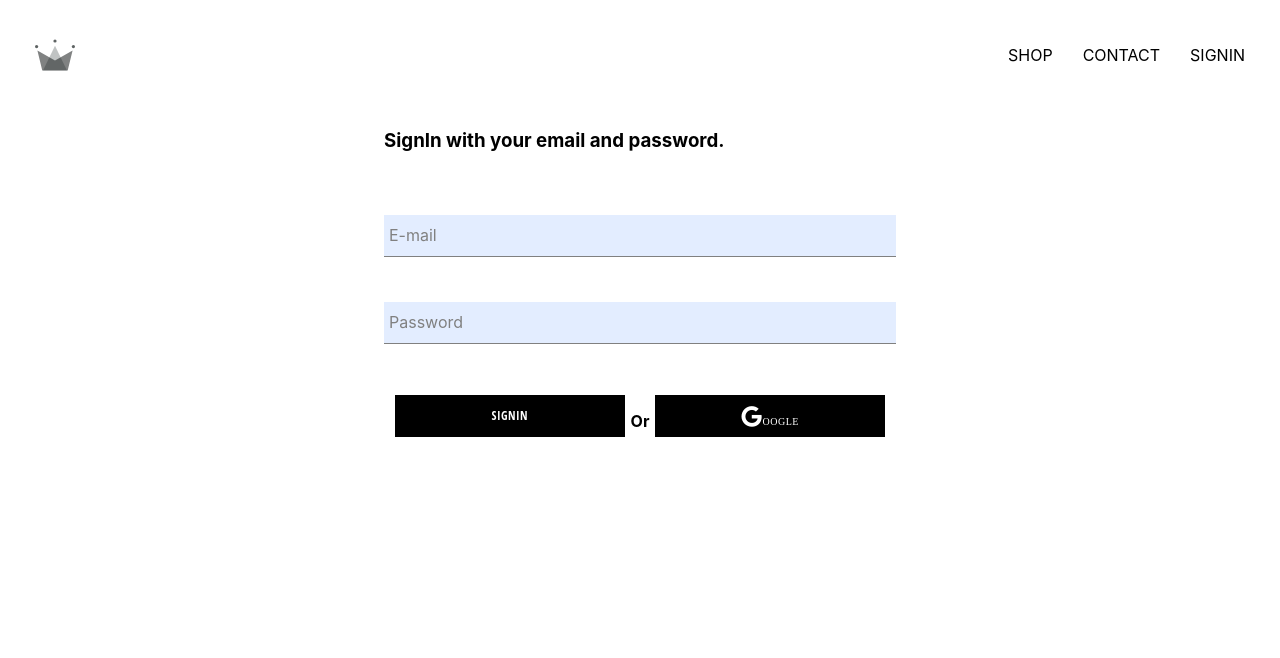
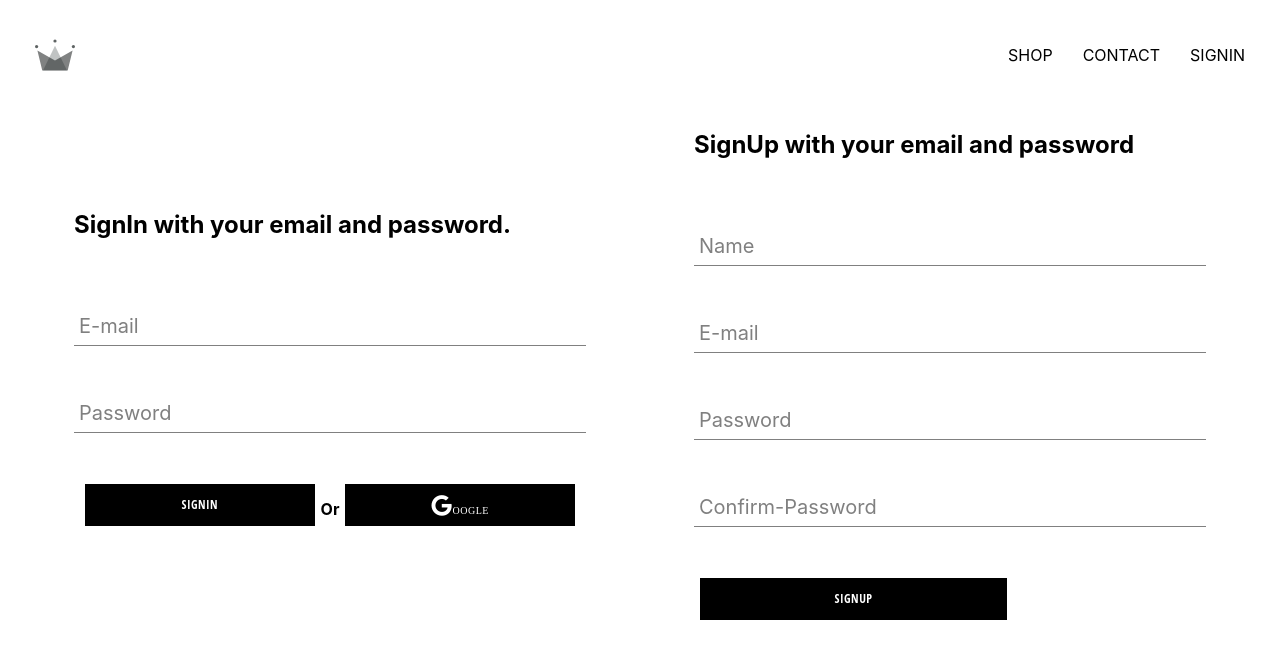
Before and after one commit to anuajax/react-ecomm, a React (Create React App) app: page /signin in a window 1280 px wide. Shown: the top 658 px of the page. Built offline with nearby package versions, Linux system fonts and the light colour scheme; no server answers.

Commit message:
implemented firebase base utils, ability to store authenticated users into our firestore database

```diff
--- a/src/components/Pages.Container.Components/LoginRegister/login-register.jsx
+++ b/src/components/Pages.Container.Components/LoginRegister/login-register.jsx
@@ -1,7 +1,13 @@
 import React from 'react';
 import SignIn from './sign-in';
+import SignUp from './sign-up';
+
 import './signin.styles.scss';
 const SignInAndSignUp = ()=>(
-    <div className="signin-and-signup"><SignIn/></div>
+    <div className="signin-and-signup">
+
+    <SignIn/>
+    <SignUp/>
+    </div>
 );
 export default SignInAndSignUp;
--- a/src/components/Pages.Container.Components/LoginRegister/sign-in.jsx
+++ b/src/components/Pages.Container.Components/LoginRegister/sign-in.jsx
@@ -1,7 +1,7 @@
 import React, { Component } from 'react';
-import FormInput from '../../Sign-In-Up.form components/formInput';
-import CustomButton from '../../Sign-In-Up.form components/form-buttons';
-import {Card,Button,ButtonGroup} from '@material-ui/core';
+import FormInput from '../../form components/formInput';
+import CustomButton from '../../form components/form-buttons';
+import {Card} from '@material-ui/core';
 import {ReactComponent as Google} from '../../../assets/google-icon.svg';
 import './signin.styles.scss';
 
@@ -19,6 +19,7 @@ class SignIn extends Component
     handleSubmit=(event)=>
     {
         event.preventDefault();
+
         this.setState({email:'',password:''})
     }
     handleChange = (event) => {
@@ -30,9 +31,10 @@ class SignIn extends Component
     render()
     {
         return(
+
             <div className="signin">
 
-            <h3>SignIn with your email and password.</h3>
+            <h2>SignIn with your email and password.</h2>
                 <form onSubmit={this.handleSubmit}>
                     <FormInput type="email" name="email" value={this.state.email} handleChange={this.handleChange}
                                 label="E-mail" required/>
@@ -53,6 +55,7 @@ class SignIn extends Component
                 </form>
 
             </div>
+
         )
     }
 }
--- a/src/components/Pages.Container.Components/LoginRegister/sign-up.jsx
+++ b/src/components/Pages.Container.Components/LoginRegister/sign-up.jsx
@@ -0,0 +1,69 @@
+import React, { Component } from 'react';
+import FormInput from '../../form components/formInput';
+import {Card} from '@material-ui/core';
+import {auth,createUserProfileDocument} from '../../../firebase/firebase.utils';
+import CustomButton from '../../form components/form-buttons';
+import './signin.styles.scss';
+
+class SignUp extends Component
+{
+    constructor()
+    {
+        super();
+        this.state={
+            displayName:'',
+            email:'',
+            password:'',
+            confirmPassword:'',
+
+        }
+    }
+    handleSubmit= async event =>
+    {
+        event.preventDefault();
+        const {displayName,email,password,confirmPassword} = this.state;
+        if(password!==confirmPassword)
+        {
+            alert('passwords do not match');
+            return;
+        }
+        try {
+            const { user } = await auth.createUserWithEmailAndPassword(email,password);
+           await createUserProfileDocument(user, {displayName});
+           this.setState({displayName:'',email:'',password:'',confirmPassword:''});
+        } catch (error) {
+            console.log(error);
+        }
+
+    }
+    handleChange = (event) => {
+        const value = event.target.value;
+        const name = event.target.name;
+        this.setState({[name]:value})
+
+    }
+    render()
+    {
+        const {displayName,email,password,confirmPassword} = this.state;
+        return(
+
+            <div className="sign-up">
+
+            <h2> SignUp with your email and password</h2>
+            <form onSubmit={this.handleSubmit}>
+                <FormInput type="text" name='displayName' value={displayName} label='Name'
+                    handleChange={this.handleChange} required/>
+                <FormInput type="email" name="email" value={email} handleChange={this.handleChange}
+                    label="E-mail" required/>
+                <FormInput type="password" name="password" value={password} handleChange={this.handleChange}
+                    label="Password" required/>
+                <FormInput type="password" name="confirmPassword" value={confirmPassword} handleChange={this.handleChange}
+                    label="Confirm-Password" required/>
+                <CustomButton type="submit">SIGNUP</CustomButton>
+            </form>
+
+            </div>
+        );
+    }
+}
+export default SignUp;
--- a/src/components/Pages.Container.Components/LoginRegister/signin.styles.scss
+++ b/src/components/Pages.Container.Components/LoginRegister/signin.styles.scss
@@ -1,4 +1,11 @@
 .signin
+{
+    width: 40vw;
+    display: flex;
+    flex-direction: column;
+    justify-content: center;
+}
+.sign-up
 {
     width: 40vw;
     display: flex;
@@ -18,5 +25,5 @@
 .signin-and-signup{
     display: flex;
     flex-direction: row;
-    justify-content: center;
+    justify-content: space-around;
 }
--- a/src/components/Sign-In-Up.form components/form-button.styles.scss
+++ b/src/components/form components/form-button.styles.scss
@@ -1,6 +1,6 @@
 .custom-button {
-    width: 100%;
-    max-width: 40vw;
+    width: 60%;
+    max-width: 30vw;
     height: 3.5em;
     letter-spacing: 0.5px;
     line-height: 10px;
--- a/src/components/Sign-In-Up.form components/form-input.styles.scss
+++ b/src/components/form components/form-input.styles.scss
@@ -2,8 +2,8 @@ $sub-color: grey;
 $main-color: black;
 
 @mixin shrinkLabel {
-  top: -14px;
-  font-size: 12px;
+  top: -20px;
+  font-size: 16px;
   color: $main-color;
 }
 
@@ -13,7 +13,7 @@ $main-color: black;
 
   .form-input {
     background: none;
-    background-color: rgb(227, 237, 255);
+    background-color:white;
     color: $sub-color;
     font-size: 18px;
     padding: 10px 10px 10px 5px;
@@ -26,6 +26,7 @@ $main-color: black;
 
     &:focus {
       outline: none;
+      background-color: rgb(233, 241, 255);
     }
 
     &:focus ~ .form-input-label {
@@ -39,7 +40,7 @@ $main-color: black;
 
   .form-input-label {
     color: $sub-color;
-    font-size: 16px;
+    font-size: 20px;
     font-weight: normal;
     position: absolute;
     pointer-events: none;
```
Also changed, not shown: src/components/form components/form-buttons.jsx (renamed from src/components/Sign-In-Up.form components/form-buttons.jsx), src/components/form components/formInput.jsx (renamed from src/components/Sign-In-Up.form components/formInput.jsx).
